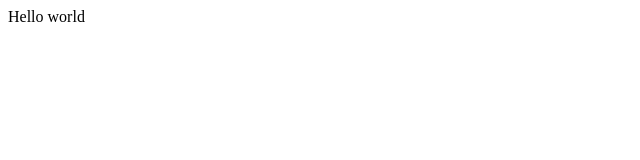
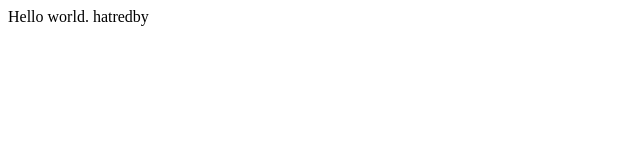
Before and after one commit to hatredby/opentutorials-hatredby, a plain HTML site: page index.html in a window 1280 px wide. Shown: the full height of the page, 0-640 px from the left. Drawn offline with Linux system fonts and the light colour scheme.

Commit message:
change index.html

```diff
--- a/index.html
+++ b/index.html
@@ -19,6 +19,6 @@
     </head>
 
     <body>
-        Hello world
+        Hello world. hatredby
     </body>
 </html>
```
